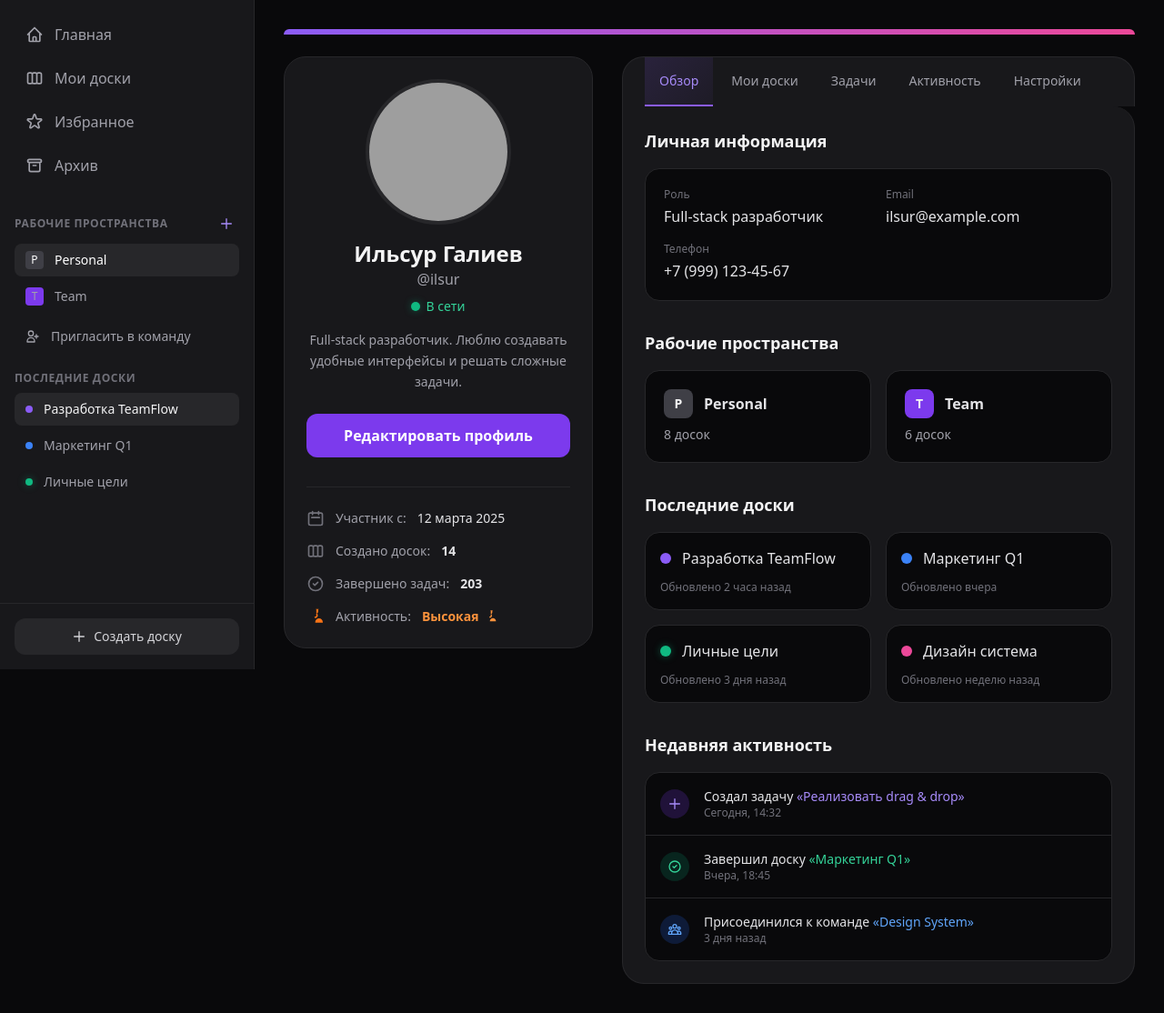
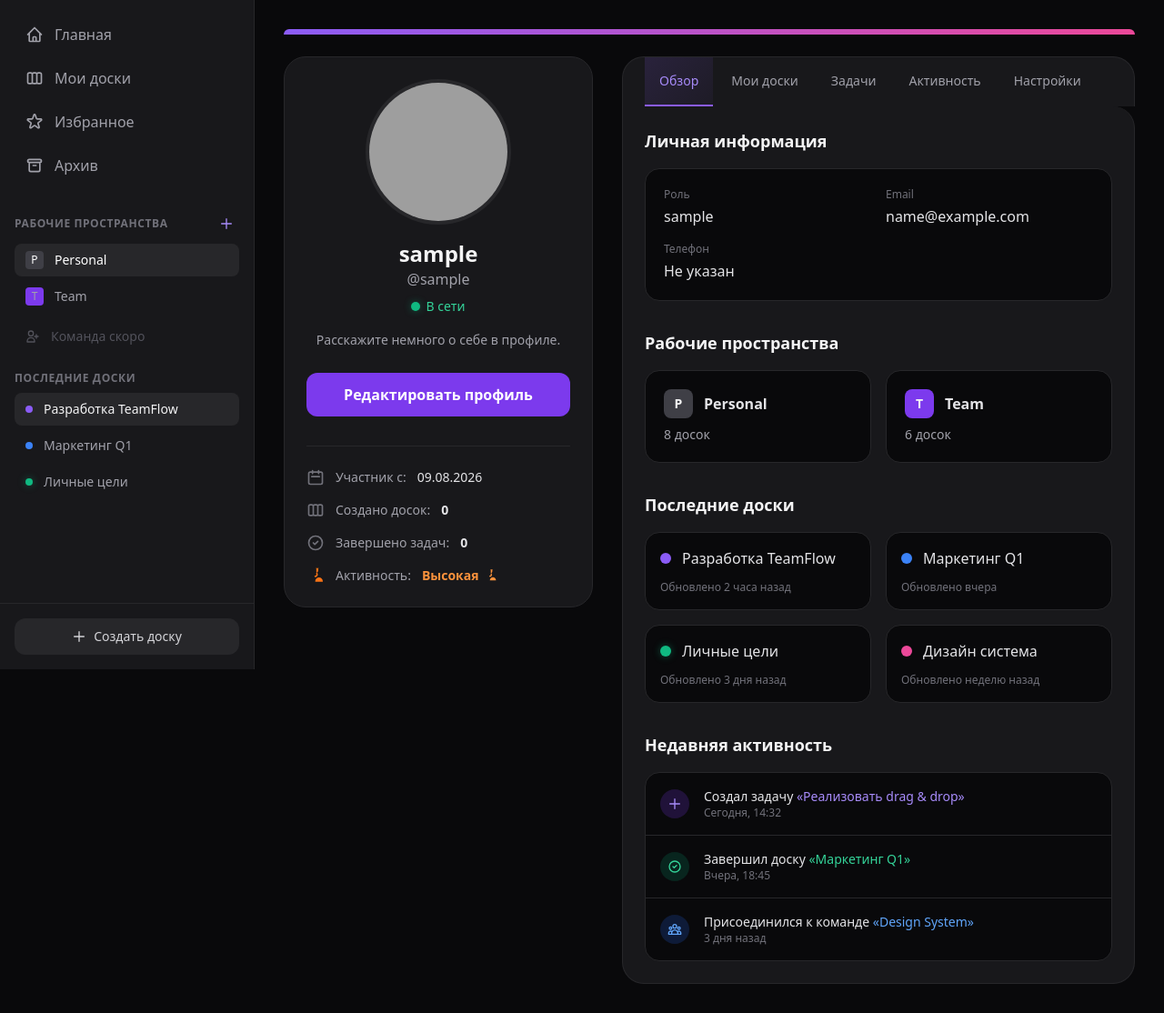
Before and after one commit to ilsurkhal319-cell/TeamFlow-Django, a Django app: page /profile/ in a window 1280 px wide. Shown: the part 64-1178 px from the top of the page at 91% size. Run offline with Django 5.2, Linux system fonts and the light colour scheme; the visitor is signed in with stand-in values (Sample User, id 1); data that the repository does not hold is empty; some libraries are stand-ins or nearby versions; grey boxes are pictures that could not be loaded.

```diff
--- a/tm/flow/templates/flow/base.html
+++ b/tm/flow/templates/flow/base.html
@@ -335,13 +335,12 @@
                         <span>Team</span>
                     </button>
                 </div>
-                <!-- Кнопка приглашения -->
-                <button onclick="openInviteModal()" class="mt-2 w-full flex items-center gap-3 px-3 py-2 rounded-lg text-zinc-400 hover:text-zinc-100 hover:bg-zinc-800 transition-colors text-sm">
+                <div title="Командные приглашения пока не подключены" class="mt-2 w-full flex items-center gap-3 px-3 py-2 rounded-lg text-zinc-600 text-sm cursor-not-allowed">
                     <svg class="w-4 h-4" fill="none" stroke="currentColor" viewBox="0 0 24 24">
                         <path stroke-linecap="round" stroke-linejoin="round" stroke-width="2" d="M18 9v3m0 0v3m0-3h3m-3 0h-3m-2-5a4 4 0 11-8 0 4 4 0 018 0zM3 20a6 6 0 0112 0v1H3v-1z"/>
                     </svg>
-                    Пригласить в команду
-                </button>
+                    Команда скоро
+                </div>
             </div>
 
             <!-- Список досок в сайдбаре -->
--- a/tm/flow/templates/flow/profile.html
+++ b/tm/flow/templates/flow/profile.html
@@ -8,6 +8,13 @@
 {% endblock %}
 
 {% block content %}
+{% if messages %}
+<div class="mb-4 space-y-2">
+    {% for message in messages %}
+    <p class="rounded-lg border border-emerald-500/40 bg-emerald-500/10 px-4 py-3 text-sm text-emerald-300">{{ message }}</p>
+    {% endfor %}
+</div>
+{% endif %}
 <!-- Цветовая полоса -->
 <div class="profile-header-stripe rounded-t-3xl"></div>
 
@@ -18,7 +25,11 @@
             <!-- Аватар -->
             <div class="flex flex-col items-center">
                 <div class="avatar-container relative mb-4 group">
-                    <img src="https://api.dicebear.com/7.x/avataaars/svg?seed=You" class="w-40 h-40 rounded-full border-4 border-zinc-800 object-cover">
+                    {% if request.user.avatar %}
+                    <img src="{{ request.user.avatar.url }}" class="w-40 h-40 rounded-full border-4 border-zinc-800 object-cover">
+                    {% else %}
+                    <img src="https://api.dicebear.com/7.x/avataaars/svg?seed={{ request.user.username }}" class="w-40 h-40 rounded-full border-4 border-zinc-800 object-cover">
+                    {% endif %}
                     <div class="avatar-ring absolute inset-0 rounded-full border-4 border-violet-500/50"></div>
                     <button onclick="openEditModal()" class="change-photo-btn absolute bottom-0 right-0 w-10 h-10 bg-violet-600 hover:bg-violet-700 rounded-full flex items-center justify-center shadow-lg transition-colors">
                         <svg class="w-5 h-5 text-white" fill="none" stroke="currentColor" viewBox="0 0 24 24">
@@ -29,8 +40,8 @@
                 </div>
 
                 <!-- Имя и юзернейм -->
-                <h1 class="text-2xl font-bold text-zinc-100">Ильсур Галиев</h1>
-                <p class="text-zinc-400">@ilsur</p>
+                <h1 class="text-2xl font-bold text-zinc-100">{{ request.user.display_name|default:request.user.username }}</h1>
+                <p class="text-zinc-400">@{{ request.user.username }}</p>
 
                 <!-- Статус онлайн -->
                 <div class="flex items-center gap-1.5 mt-2 text-emerald-400">
@@ -40,7 +51,7 @@
 
                 <!-- Био -->
                 <p class="text-zinc-400 text-center mt-4 text-sm leading-relaxed">
-                    Full-stack разработчик. Люблю создавать удобные интерфейсы и решать сложные задачи.
+                    {{ request.user.bio|default:"Расскажите немного о себе в профиле." }}
                 </p>
 
                 <!-- Кнопка редактирования -->
@@ -56,21 +67,21 @@
                         <path stroke-linecap="round" stroke-linejoin="round" stroke-width="2" d="M8 7V3m8 4V3m-9 8h10M5 21h14a2 2 0 002-2V7a2 2 0 00-2-2H5a2 2 0 00-2 2v12a2 2 0 002 2z"/>
                     </svg>
                     <span class="text-zinc-400">Участник с:</span>
-                    <span class="text-zinc-200">12 марта 2025</span>
+                    <span class="text-zinc-200">{{ request.user.date_joined|date:"d.m.Y" }}</span>
                 </div>
                 <div class="flex items-center gap-3 text-sm">
                     <svg class="w-5 h-5 text-zinc-500" fill="none" stroke="currentColor" viewBox="0 0 24 24">
                         <path stroke-linecap="round" stroke-linejoin="round" stroke-width="2" d="M9 17V7m0 10a2 2 0 01-2 2H5a2 2 0 01-2-2V7a2 2 0 012-2h2a2 2 0 012 2m0 10a2 2 0 002 2h2a2 2 0 002-2M9 7a2 2 0 012-2h2a2 2 0 012 2m0 10V7m0 10a2 2 0 002 2h2a2 2 0 002-2V7a2 2 0 00-2-2h-2a2 2 0 00-2 2"/>
                     </svg>
                     <span class="text-zinc-400">Создано досок:</span>
-                    <span class="text-zinc-200 font-semibold">14</span>
+                    <span class="text-zinc-200 font-semibold">{{ board_count }}</span>
                 </div>
                 <div class="flex items-center gap-3 text-sm">
                     <svg class="w-5 h-5 text-zinc-500" fill="none" stroke="currentColor" viewBox="0 0 24 24">
                         <path stroke-linecap="round" stroke-linejoin="round" stroke-width="2" d="M9 12l2 2 4-4m6 2a9 9 0 11-18 0 9 9 0 0118 0z"/>
                     </svg>
                     <span class="text-zinc-400">Завершено задач:</span>
-                    <span class="text-zinc-200 font-semibold">203</span>
+                    <span class="text-zinc-200 font-semibold">{{ completed_task_count }}</span>
                 </div>
                 <div class="flex items-center gap-3 text-sm">
                     <svg class="w-5 h-5 text-orange-500" fill="currentColor" viewBox="0 0 24 24">
@@ -122,15 +133,15 @@
                         <div class="grid grid-cols-2 gap-4">
                             <div>
                                 <p class="text-xs text-zinc-500 mb-1">Роль</p>
-                                <p class="text-zinc-200">Full-stack разработчик</p>
+                                <p class="text-zinc-200">{{ request.user.display_name|default:request.user.username }}</p>
                             </div>
                             <div>
                                 <p class="text-xs text-zinc-500 mb-1">Email</p>
-                                <p class="text-zinc-200">ilsur@example.com</p>
+                                <p class="text-zinc-200">{{ request.user.email }}</p>
                             </div>
                             <div>
                                 <p class="text-xs text-zinc-500 mb-1">Телефон</p>
-                                <p class="text-zinc-200">+7 (999) 123-45-67</p>
+                                <p class="text-zinc-200">{{ request.user.phone|default:"Не указан" }}</p>
                             </div>
                         </div>
                     </div>
@@ -398,19 +409,19 @@
                         <div class="bg-zinc-950 rounded-2xl border border-zinc-800 p-6 space-y-4">
                             <div>
                                 <label class="block text-sm text-zinc-400 mb-2">Display Name</label>
-                                <input type="text" value="Ильсур Галиев" class="w-full bg-zinc-900 border border-zinc-700 rounded-xl px-4 py-3 text-zinc-100 focus:outline-none focus:border-violet-600">
+                                <input type="text" value="{{ request.user.display_name|default:request.user.username }}" readonly class="w-full bg-zinc-900 border border-zinc-700 rounded-xl px-4 py-3 text-zinc-400 cursor-default">
                             </div>
                             <div>
                                 <label class="block text-sm text-zinc-400 mb-2">Bio</label>
-                                <textarea rows="3" class="w-full bg-zinc-900 border border-zinc-700 rounded-xl px-4 py-3 text-zinc-100 focus:outline-none focus:border-violet-600 resize-none">Full-stack разработчик. Люблю создавать удобные интерфейсы и решать сложные задачи.</textarea>
+                                <textarea rows="3" readonly class="w-full bg-zinc-900 border border-zinc-700 rounded-xl px-4 py-3 text-zinc-400 cursor-default resize-none">{{ request.user.bio|default:"Не указано" }}</textarea>
                             </div>
                             <div>
                                 <label class="block text-sm text-zinc-400 mb-2">Телефон</label>
-                                <input type="tel" value="+7 (999) 123-45-67" class="w-full bg-zinc-900 border border-zinc-700 rounded-xl px-4 py-3 text-zinc-100 focus:outline-none focus:border-violet-600">
+                                <input type="tel" value="{{ request.user.phone|default:'' }}" readonly class="w-full bg-zinc-900 border border-zinc-700 rounded-xl px-4 py-3 text-zinc-400 cursor-default">
                             </div>
                             <div>
                                 <label class="block text-sm text-zinc-400 mb-2">Email</label>
-                                <input type="email" value="ilsur@example.com" readonly class="w-full bg-zinc-900 border border-zinc-700 rounded-xl px-4 py-3 text-zinc-500 cursor-not-allowed">
+                                <input type="email" value="{{ request.user.email }}" readonly class="w-full bg-zinc-900 border border-zinc-700 rounded-xl px-4 py-3 text-zinc-500 cursor-not-allowed">
                             </div>
                         </div>
                     </div>
@@ -418,23 +429,23 @@
                     <div>
                         <h3 class="text-lg font-semibold text-zinc-100 mb-4">Тема интерфейса</h3>
                         <div class="flex gap-4">
-                            <button class="theme-option selected flex-1 p-4 bg-zinc-950 rounded-2xl border border-zinc-800 text-center">
+                            <button type="button" disabled class="theme-option selected flex-1 p-4 bg-zinc-950 rounded-2xl border border-zinc-800 text-center cursor-default">
                                 <div class="w-8 h-8 bg-zinc-800 rounded-full mx-auto mb-2"></div>
                                 <p class="text-sm text-zinc-300">Тёмная</p>
                             </button>
-                            <button class="theme-option flex-1 p-4 bg-zinc-950 rounded-2xl border border-zinc-800 text-center opacity-50 cursor-not-allowed">
+                            <button type="button" disabled class="theme-option flex-1 p-4 bg-zinc-950 rounded-2xl border border-zinc-800 text-center opacity-50 cursor-not-allowed">
                                 <div class="w-8 h-8 bg-zinc-200 rounded-full mx-auto mb-2"></div>
                                 <p class="text-sm text-zinc-500">Светлая (скоро)</p>
                             </button>
-                            <button class="theme-option flex-1 p-4 bg-zinc-950 rounded-2xl border border-zinc-800 text-center opacity-50 cursor-not-allowed">
+                            <button type="button" disabled class="theme-option flex-1 p-4 bg-zinc-950 rounded-2xl border border-zinc-800 text-center opacity-50 cursor-not-allowed">
                                 <div class="w-8 h-8 bg-gradient-to-r from-zinc-800 to-zinc-200 rounded-full mx-auto mb-2"></div>
                                 <p class="text-sm text-zinc-500">Системная (скоро)</p>
                             </button>
                         </div>
                     </div>
 
-                    <button class="w-full py-3 px-4 bg-violet-600 hover:bg-violet-700 text-white font-semibold rounded-xl transition-all hover:shadow-lg hover:shadow-violet-600/25">
-                        Сохранить изменения
+                    <button type="button" onclick="openEditModal()" class="w-full py-3 px-4 bg-violet-600 hover:bg-violet-700 text-white font-semibold rounded-xl transition-all hover:shadow-lg hover:shadow-violet-600/25">
+                        Редактировать профиль
                     </button>
                 </div>
             </div>
@@ -459,44 +470,57 @@
             </button>
         </div>
 
-        <!-- Форма -->
-        <div class="p-6 space-y-5">
+        <form method="post" enctype="multipart/form-data">
+            {% csrf_token %}
+            <!-- Форма -->
+            <div class="p-6 space-y-5">
+            {% if profile_form.errors %}
+                <p class="rounded-lg border border-red-500/40 bg-red-500/10 px-3 py-2 text-sm text-red-300">Проверьте заполнение полей.</p>
+            {% endif %}
             <!-- Аватар -->
             <div class="flex items-center gap-5">
                 <div class="relative">
-                    <img src="https://api.dicebear.com/7.x/avataaars/svg?seed=You" class="w-20 h-20 rounded-full border-4 border-zinc-800">
-                    <button class="absolute bottom-0 right-0 w-8 h-8 bg-violet-600 hover:bg-violet-700 rounded-full flex items-center justify-center transition-colors">
+                    {% if request.user.avatar %}
+                    <img src="{{ request.user.avatar.url }}" class="w-20 h-20 rounded-full border-4 border-zinc-800 object-cover">
+                    {% else %}
+                    <img src="https://api.dicebear.com/7.x/avataaars/svg?seed={{ request.user.username }}" class="w-20 h-20 rounded-full border-4 border-zinc-800">
+                    {% endif %}
+                    <label for="id_avatar" class="absolute bottom-0 right-0 w-8 h-8 bg-violet-600 hover:bg-violet-700 rounded-full flex items-center justify-center transition-colors cursor-pointer">
                         <svg class="w-4 h-4 text-white" fill="none" stroke="currentColor" viewBox="0 0 24 24">
                             <path stroke-linecap="round" stroke-linejoin="round" stroke-width="2" d="M3 9a2 2 0 012-2h.93a2 2 0 001.664-.89l.812-1.22A2 2 0 0110.07 4h3.86a2 2 0 011.664.89l.812 1.22A2 2 0 0018.07 7H19a2 2 0 012 2v9a2 2 0 01-2 2H5a2 2 0 01-2-2V9z"/>
                             <path stroke-linecap="round" stroke-linejoin="round" stroke-width="2" d="M15 13a3 3 0 11-6 0 3 3 0 016 0z"/>
                         </svg>
-                    </button>
+                    </label>
                 </div>
                 <div>
                     <p class="text-zinc-200 font-medium">Фото профиля</p>
-                    <p class="text-zinc-500 text-sm">JPG, PNG или GIF. Макс 2MB</p>
+                    <p class="text-zinc-500 text-sm">JPG, PNG или GIF.</p>
                 </div>
             </div>
+            <input id="id_avatar" name="avatar" type="file" accept="image/png,image/jpeg,image/gif" class="hidden">
 
             <!-- Поля -->
             <div>
                 <label class="block text-sm font-medium text-zinc-300 mb-2">Display Name</label>
-                <input type="text" value="Ильсур Галиев" class="w-full bg-zinc-950 border border-zinc-700 rounded-xl px-4 py-3 text-zinc-100 placeholder-zinc-500 focus:outline-none focus:border-violet-600 focus:ring-1 focus:ring-violet-600 transition-colors">
+                <input id="id_display_name" name="display_name" type="text" value="{{ profile_form.display_name.value|default_if_none:'' }}" maxlength="100" class="w-full bg-zinc-950 border border-zinc-700 rounded-xl px-4 py-3 text-zinc-100 placeholder-zinc-500 focus:outline-none focus:border-violet-600 focus:ring-1 focus:ring-violet-600 transition-colors">
+                {% for error in profile_form.display_name.errors %}<p class="mt-1 text-sm text-red-300">{{ error }}</p>{% endfor %}
             </div>
 
             <div>
                 <label class="block text-sm font-medium text-zinc-300 mb-2">Bio</label>
-                <textarea rows="3" placeholder="Расскажите о себе..." class="w-full bg-zinc-950 border border-zinc-700 rounded-xl px-4 py-3 text-zinc-100 placeholder-zinc-500 focus:outline-none focus:border-violet-600 focus:ring-1 focus:ring-violet-600 transition-colors resize-none">Full-stack разработчик. Люблю создавать удобные интерфейсы и решать сложные задачи.</textarea>
+                <textarea id="id_bio" name="bio" rows="3" maxlength="500" placeholder="Расскажите о себе..." class="w-full bg-zinc-950 border border-zinc-700 rounded-xl px-4 py-3 text-zinc-100 placeholder-zinc-500 focus:outline-none focus:border-violet-600 focus:ring-1 focus:ring-violet-600 transition-colors resize-none">{{ profile_form.bio.value|default_if_none:"" }}</textarea>
+                {% for error in profile_form.bio.errors %}<p class="mt-1 text-sm text-red-300">{{ error }}</p>{% endfor %}
             </div>
 
             <div>
                 <label class="block text-sm font-medium text-zinc-300 mb-2">Телефон</label>
-                <input type="tel" value="+7 (999) 123-45-67" class="w-full bg-zinc-950 border border-zinc-700 rounded-xl px-4 py-3 text-zinc-100 placeholder-zinc-500 focus:outline-none focus:border-violet-600 focus:ring-1 focus:ring-violet-600 transition-colors">
+                <input id="id_phone" name="phone" type="tel" value="{{ profile_form.phone.value|default_if_none:'' }}" maxlength="20" class="w-full bg-zinc-950 border border-zinc-700 rounded-xl px-4 py-3 text-zinc-100 placeholder-zinc-500 focus:outline-none focus:border-violet-600 focus:ring-1 focus:ring-violet-600 transition-colors">
+                {% for error in profile_form.phone.errors %}<p class="mt-1 text-sm text-red-300">{{ error }}</p>{% endfor %}
             </div>
 
             <div>
                 <label class="block text-sm font-medium text-zinc-300 mb-2">Email</label>
-                <input type="email" value="ilsur@example.com" readonly class="w-full bg-zinc-950 border border-zinc-700 rounded-xl px-4 py-3 text-zinc-500 cursor-not-allowed">
+                <input type="email" value="{{ request.user.email }}" readonly class="w-full bg-zinc-950 border border-zinc-700 rounded-xl px-4 py-3 text-zinc-500 cursor-not-allowed">
             </div>
 
             <!-- Выбор темы -->
@@ -517,23 +541,26 @@
                     </button>
                 </div>
             </div>
-        </div>
+            </div>
 
-        <!-- Кнопки -->
-        <div class="px-6 py-4 border-t border-zinc-800 flex gap-3">
-            <button onclick="closeEditModal()" class="flex-1 py-3 px-4 rounded-xl border border-zinc-700 text-zinc-300 hover:bg-zinc-800 hover:text-zinc-100 font-medium transition-colors">
+            <!-- Кнопки -->
+            <div class="px-6 py-4 border-t border-zinc-800 flex gap-3">
+            <button type="button" onclick="closeEditModal()" class="flex-1 py-3 px-4 rounded-xl border border-zinc-700 text-zinc-300 hover:bg-zinc-800 hover:text-zinc-100 font-medium transition-colors">
                 Отмена
             </button>
-            <button onclick="saveProfile()" class="flex-1 py-3 px-4 rounded-xl bg-violet-600 hover:bg-violet-700 text-white font-semibold transition-colors">
+            <button type="submit" class="flex-1 py-3 px-4 rounded-xl bg-violet-600 hover:bg-violet-700 text-white font-semibold transition-colors">
                 Сохранить
             </button>
+            </div>
+        </form>
         </div>
     </div>
 </div>
 {% endblock %}
 
 {% block extra_js %}
-
-<script src="{% static 'js/base.js' %}"></script>
-
+<script src="{% static 'js/profile.js' %}"></script>
+{% if profile_form.errors %}
+<script>openEditModal();</script>
+{% endif %}
 {% endblock %}
--- a/tm/flow/urls.py
+++ b/tm/flow/urls.py
@@ -5,7 +5,7 @@ from flow.views import (
     api_boards_list, api_user_search,
     api_notifications_list, api_notifications_read, api_notifications_read_all, api_task_move
 )
-from .api_views import TaskDetailAPIView, TaskListCreateAPIView
+from .api_views import RecentActivityAPIView, TaskDetailAPIView, TaskListCreateAPIView
 
 app_name = 'flow'
 
@@ -29,6 +29,7 @@ urlpatterns = [
     path('api/workspace/create/', api_workspace_create, name='api_workspace_create'),
     path("api/drf/tasks/", TaskListCreateAPIView.as_view(), name='drf_tasks'),
     path("api/drf/tasks/<int:pk>/",TaskDetailAPIView.as_view(),name="drf_task_detail",),
+    path("api/drf/activity/", RecentActivityAPIView.as_view(), name="drf_recent_activity"),
 
     # Notifications API
     path('api/notifications/', api_notifications_list, name='api_notifications_list'),
--- a/tm/static/js/base.js
+++ b/tm/static/js/base.js
@@ -71,12 +71,9 @@ function updateBoardColorButtons() {
 
 // Создать доску
 function createBoard() {
-    console.log('=== createBoard called ===');
     var title = document.getElementById('boardTitle').value.trim();
-    console.log('Title:', title);
 
     if (!title) {
-        console.log('No title, returning');
         // Показываем ошибку с анимацией
         var input = document.getElementById('boardTitle');
         var error = document.getElementById('boardTitleError');
@@ -96,15 +93,10 @@ function createBoard() {
 
     var description = document.getElementById('boardDescription').value.trim();
     var workspace = document.getElementById('boardWorkspace').value;
-    console.log('Description:', description);
-    console.log('Workspace:', workspace);
-    console.log('Color:', selectedBoardColor);
 
     // Отправка данных на сервер
     var csrfToken = getCookie('csrftoken') || '';
-    console.log('CSRF Token:', csrfToken);
 
-    console.log('Sending fetch request to /api/board/create/');
     fetch('/api/board/create/', {
         method: 'POST',
         headers: {
@@ -118,12 +110,8 @@ function createBoard() {
             workspace: workspace
         })
     })
-    .then(function(response) {
-        console.log('Got response, status:', response.status);
-        return response.json();
-    })
+    .then(function(response) { return response.json(); })
     .then(function(data) {
-        console.log('Response data:', data);
         if (data.success) {
             closeBoardModal();
             showNotification('Доска "' + title + '" создана');
@@ -139,8 +127,6 @@ function createBoard() {
         console.error('Fetch error:', error);
         showNotification('Ошибка при создании доски', true);
     });
-
-    console.log('=== createBoard finished ===');
 }
 
 // Получить CSRF токен
--- a/tm/static/js/profile.js
+++ b/tm/static/js/profile.js
@@ -29,12 +29,6 @@ function closeEditModal() {
     document.body.style.overflow = '';
 }
 
-// Сохранить профиль
-function saveProfile() {
-    // Здесь можно добавить логику сохранения
-    closeEditModal();
-}
-
 // Закрытие по Escape
 document.addEventListener('keydown', function(e) {
     if (e.key === 'Escape') {
@@ -45,19 +39,13 @@ document.addEventListener('keydown', function(e) {
 // Закрытие при клике вне модалки
 document.addEventListener('click', function(e) {
     var modal = document.getElementById('editProfileModal');
+    if (!modal) {
+        return;
+    }
+
     var modalContent = modal.querySelector('.modal-content');
 
     if (!modal.classList.contains('hidden') && !modalContent.contains(e.target)) {
         closeEditModal();
     }
 });
-
-// Выбор темы в модалке
-document.querySelectorAll('#editProfileModal .theme-option').forEach(option => {
-    option.addEventListener('click', function() {
-        document.querySelectorAll('#editProfileModal .theme-option').forEach(opt => {
-            opt.classList.remove('selected');
-        });
-        this.classList.add('selected');
-    });
-});
```
Also changed, not shown: tm/flow/api_views.py (+44 -1 lines), tm/flow/templates/flow/board.html (+12 -34 lines), tm/flow/templates/flow/dashboard.html (+19 -4 lines), tm/flow/tests.py (+80 -0 lines), tm/static/js/board.js (+50 -12 lines), tm/static/js/dashboard.js (added, +59 -0 lines), tm/flow/services.py (line endings or trailing spaces).
